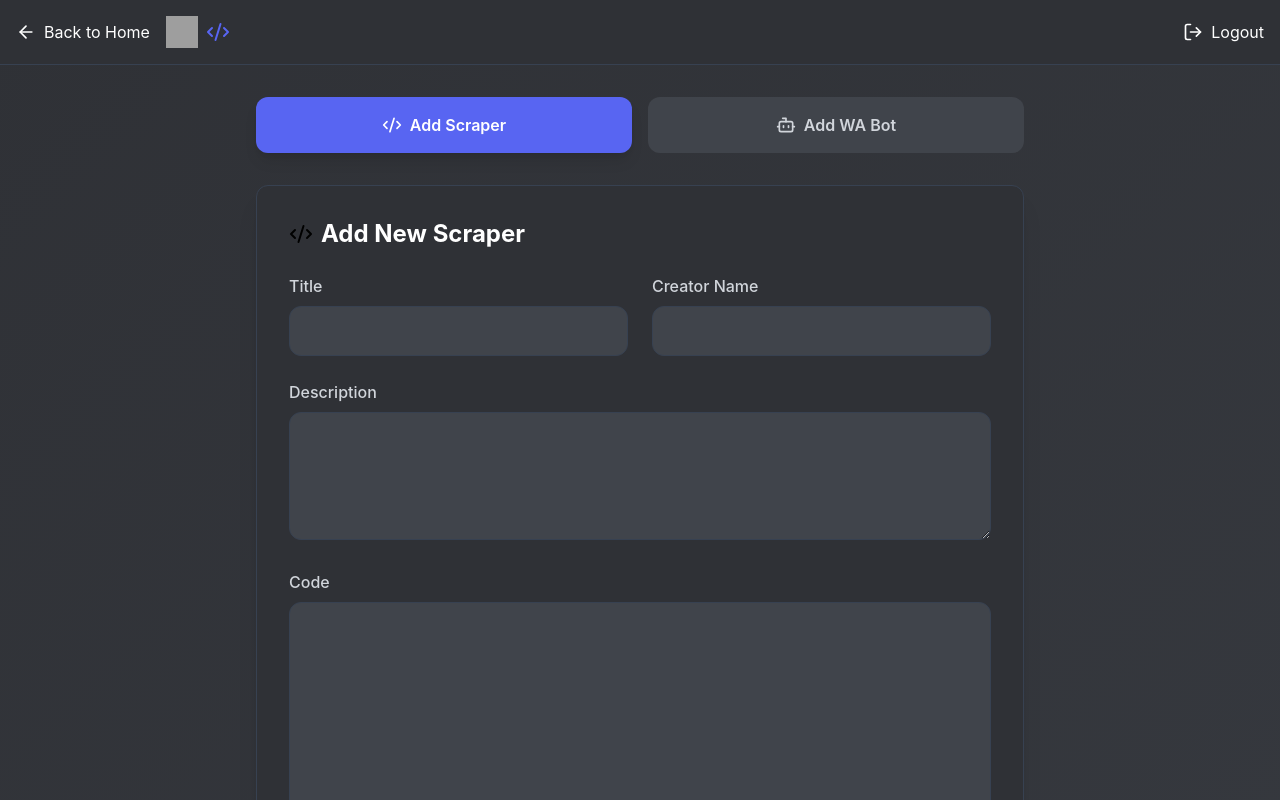
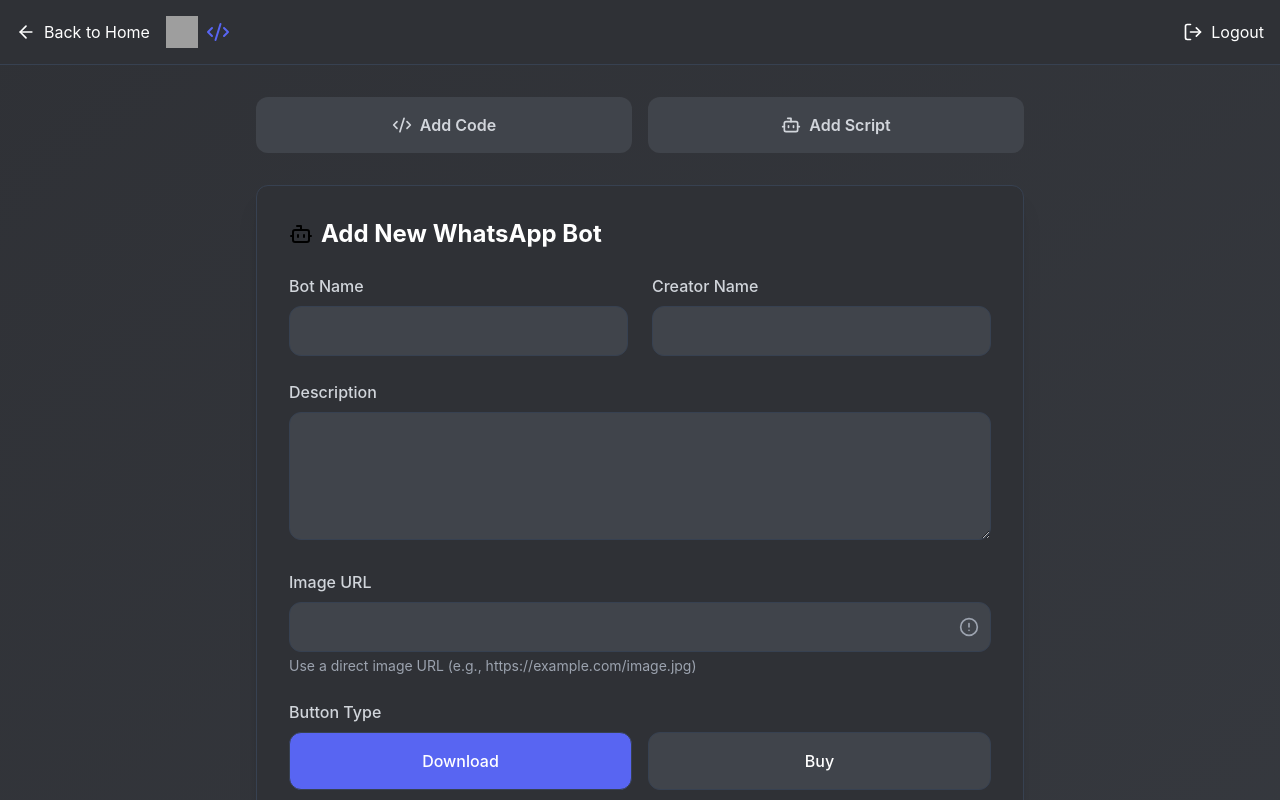
Before and after one commit to NebulaOrca/NSCweb, a React (Vite) app: page /dashboard in a window 1280 px wide. Shown: the top 800 px of the page. Built offline with nearby package versions, Linux system fonts and the light colour scheme; no server answers; sample sign-in values are in the browser's storage; grey boxes are pictures that could not be loaded.

Commit message:
Update Dashboard.tsx

```diff
--- a/src/pages/Dashboard.tsx
+++ b/src/pages/Dashboard.tsx
@@ -6,7 +6,7 @@
 import { useScrapers } from '../hooks/useScrapers';
 import { useWaBots } from '../hooks/useWaBots';
 
-type FormType = 'scraper' | 'wabot';
+type FormType = 'Code' | 'Script';
 
 export const Dashboard: React.FC = () => {
   const navigate = useNavigate();
@@ -135,41 +135,41 @@
           {/* Form Type Selector */}
           <div className="grid grid-cols-2 gap-4 mb-8">
             <button
-              onClick={() => setActiveForm('scraper')}
+              onClick={() => setActiveForm('Code')}
               className={`flex items-center justify-center gap-2 px-6 py-4 rounded-xl font-semibold transition-all duration-300 ${
-                activeForm === 'scraper'
+                activeForm === 'Code'
                   ? 'bg-[#5865F2] text-white shadow-lg'
                   : 'bg-[#40444B] text-gray-300 hover:text-white hover:bg-[#36393F]'
               }`}
             >
               <Code2 size={20} />
-              <span className="hidden sm:inline">Add Scraper</span>
-              <span className="sm:hidden">Scraper</span>
+              <span className="hidden sm:inline">Add Code</span>
+              <span className="sm:hidden">Code</span>
             </button>
             <button
-              onClick={() => setActiveForm('wabot')}
+              onClick={() => setActiveForm('Script')}
               className={`flex items-center justify-center gap-2 px-6 py-4 rounded-xl font-semibold transition-all duration-300 ${
-                activeForm === 'wabot'
+                activeForm === 'Script'
                   ? 'bg-[#5865F2] text-white shadow-lg'
                   : 'bg-[#40444B] text-gray-300 hover:text-white hover:bg-[#36393F]'
               }`}
             >
               <Bot size={20} />
-              <span className="hidden sm:inline">Add WA Bot</span>
-              <span className="sm:hidden">WA Bot</span>
+              <span className="hidden sm:inline">Add Script</span>
+              <span className="sm:hidden">Script</span>
             </button>
           </div>
 
           {/* Form Section */}
           <div className="bg-[#2F3136] p-6 sm:p-8 rounded-xl border border-gray-700 shadow-xl">
             <div className="flex items-center gap-2 mb-6">
-              {activeForm === 'scraper' ? <Code2 size={24} /> : <Bot size={24} />}
+              {activeForm === 'Code' ? <Code2 size={24} /> : <Bot size={24} />}
               <h2 className="text-xl sm:text-2xl font-bold text-white">
-                {activeForm === 'scraper' ? 'Add New Scraper' : 'Add New WhatsApp Bot'}
+                {activeForm === 'Code' ? 'Add New Code' : 'Add New WhatsApp Bot'}
               </h2>
             </div>
 
-            {activeForm === 'scraper' ? (
+            {activeForm === 'Code' ? (
               <form onSubmit={handleScraperSubmit} className="space-y-6">
                 <div className="grid sm:grid-cols-2 gap-6">
                   <div>
@@ -233,12 +233,12 @@
                   {isSubmitting ? (
                     <>
                       <div className="w-5 h-5 border-2 border-white border-t-transparent rounded-full animate-spin"></div>
-                      <span>Adding Scraper...</span>
+                      <span>Adding Code...</span>
                     </>
                   ) : (
                     <>
                       <Save size={20} />
-                      <span>Add Scraper</span>
+                      <span>Add Code</span>
                     </>
                   )}
                 </button>
```
